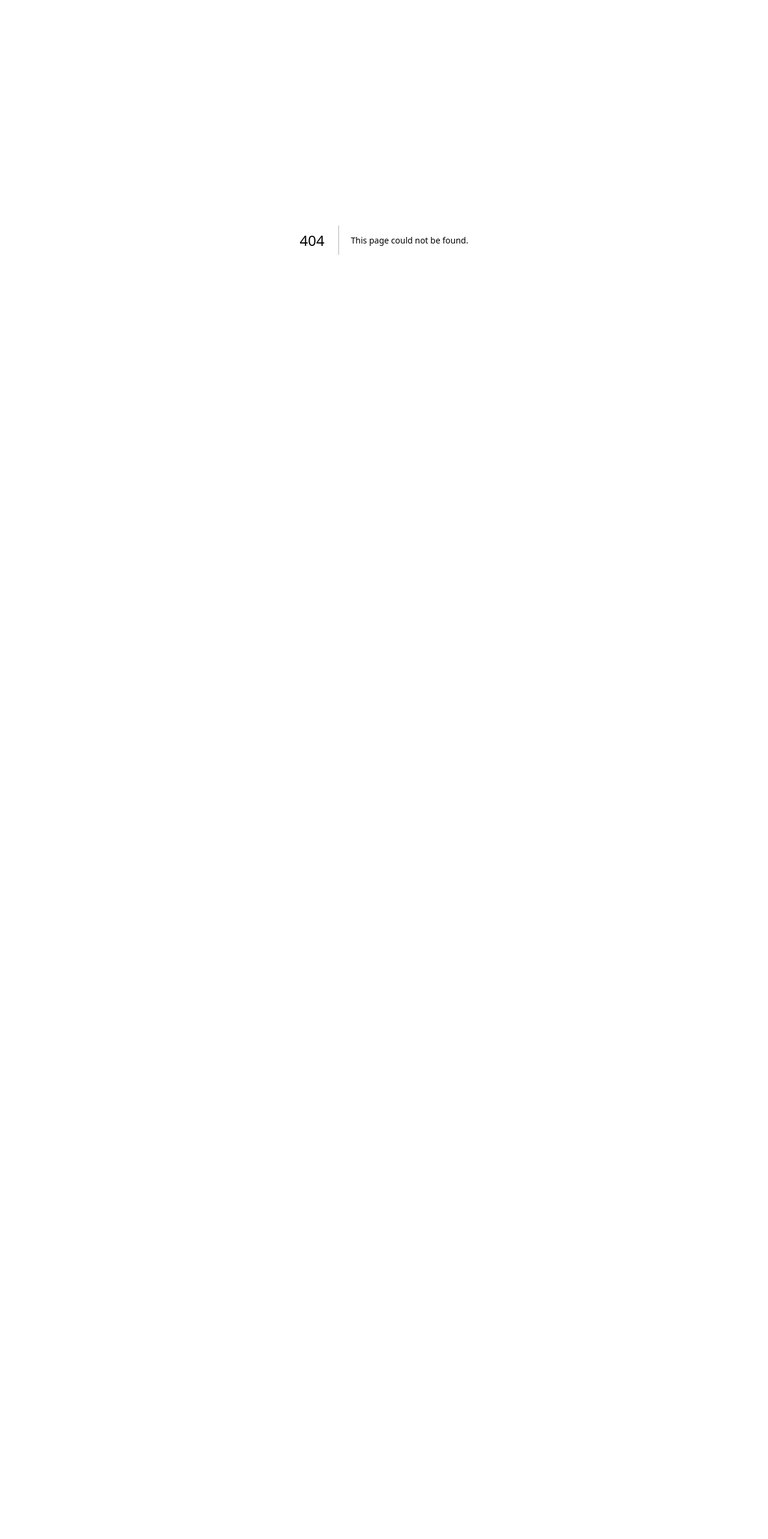
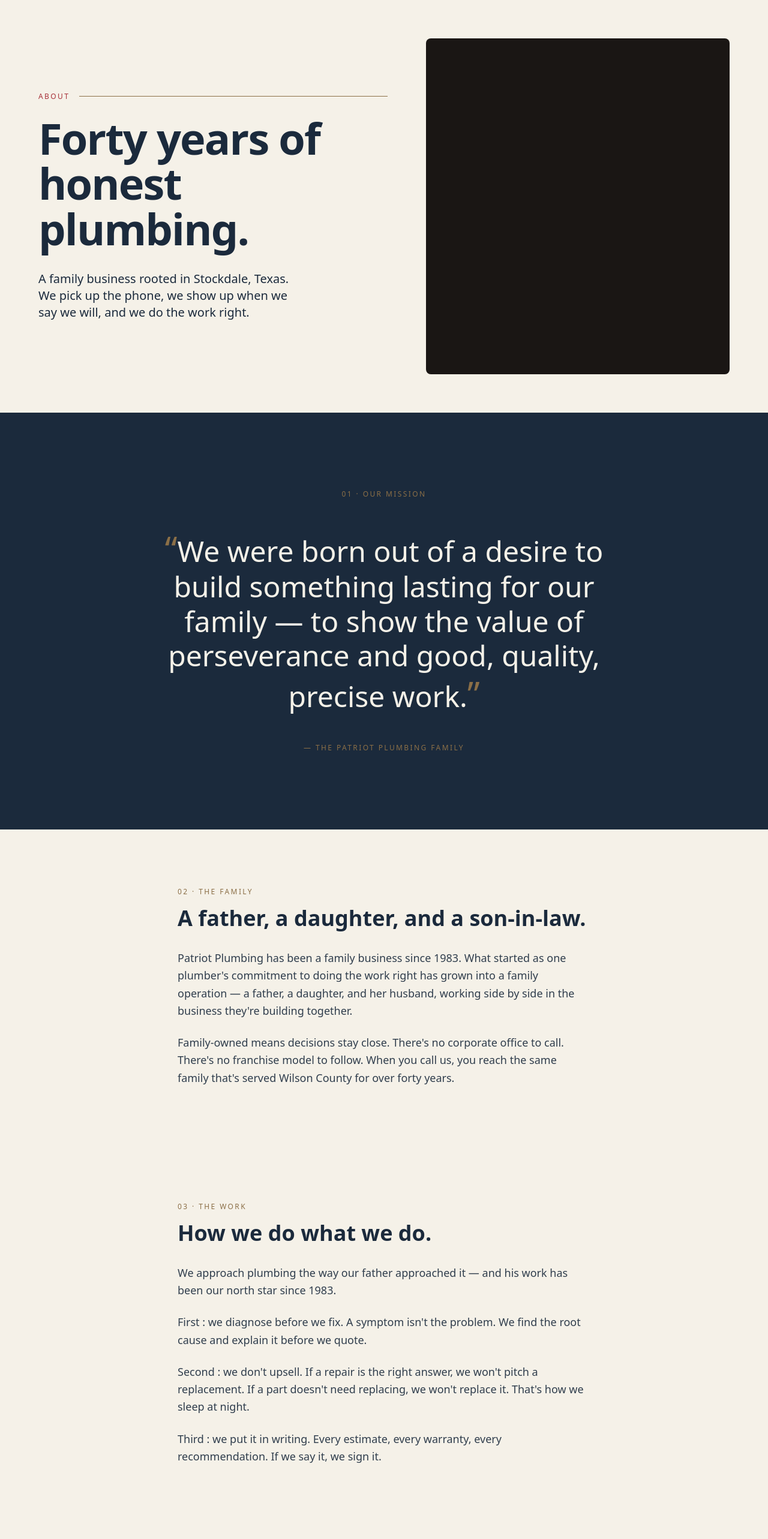
Before and after one commit to harrels77/patriot-plumbing-of-texas, a Next.js app: page /about in a window 1280 px wide. Before the commit this address had no page. Shown: the top 2566 px of the page at 60% size. Before the commit the page ends 800 px from the top, so only its background shows below. Built offline with nearby package versions, Linux system fonts and the light colour scheme.

Commit message:
feat: add About page with editorial layout and family mission

```diff
--- /dev/null
+++ b/src/app/about/page.tsx
@@ -0,0 +1,249 @@
+import type { Metadata } from "next";
+import Footer from "@/components/Footer";
+import { services } from "@/data/services";
+
+export const metadata: Metadata = {
+  title: "About",
+  description:
+    "Family-owned plumbing in Stockdale, Texas since 1983. Our mission, our family, our work, our promise.",
+};
+
+// The six promises rendered in Section 6 — kept in order, in one place.
+const promises = [
+  "A real person on the phone — not an auto-router",
+  "A free in-home estimate before any work begins",
+  "A written quote with no fine print",
+  "The right materials and the right permits",
+  "A written warranty on every install",
+  "An invoice that matches what we quoted",
+];
+
+export default function AboutPage() {
+  return (
+    <>
+      {/* SECTION 1 — Page hero (asymmetric, no CTA) */}
+      <section
+        aria-label="About hero"
+        className="mx-auto grid min-h-[70vh] max-w-7xl grid-cols-1 items-center gap-12 bg-cream px-6 py-16 sm:px-10 lg:grid-cols-[1.15fr_1fr] lg:gap-16 lg:px-16"
+      >
+        {/* Left column — eyebrow, headline, subtitle */}
+        <div className="flex flex-col">
+          <div className="mb-6 flex items-center gap-4">
+            <p className="font-mono text-xs uppercase tracking-[0.2em] text-rust">
+              ABOUT
+            </p>
+            <div aria-hidden="true" className="h-px flex-1 bg-tan" />
+          </div>
+          <h1
+            className="font-serif text-5xl font-semibold leading-[1.05] tracking-tight text-navy sm:text-6xl lg:text-7xl"
+            style={{ fontVariationSettings: "'opsz' 144, 'SOFT' 50" }}
+          >
+            Forty years of honest plumbing.
+          </h1>
+          <p className="mt-8 max-w-md font-sans text-lg text-navy sm:text-xl">
+            A family business rooted in Stockdale, Texas. We pick up the phone,
+            we show up when we say we will, and we do the work right.
+          </p>
+        </div>
+
+        {/* Right column — documentary photo placeholder (real photo to come) */}
+        <div
+          aria-hidden="true"
+          className="h-64 w-full rounded-lg bg-charcoal sm:h-96 lg:h-[70vh]"
+        />
+      </section>
+
+      {/* SECTION 2 — The Mission (rupture visuelle: dark, centered, generous) */}
+      <section
+        aria-label="Our mission"
+        className="bg-navy py-24 text-cream sm:py-32"
+      >
+        <div className="mx-auto max-w-4xl px-6 text-center sm:px-10">
+          <p className="mb-12 font-mono text-xs uppercase tracking-[0.2em] text-tan">
+            01 · OUR MISSION
+          </p>
+          <blockquote
+            className="font-serif text-3xl font-medium leading-[1.2] text-cream sm:text-4xl lg:text-5xl"
+            style={{ fontVariationSettings: "'opsz' 144, 'SOFT' 50" }}
+          >
+            <span className="text-tan text-[1.2em]">&ldquo;</span>We were born
+            out of a desire to build something lasting for our family — to show
+            the value of perseverance and good, quality, precise work.
+            <span className="text-tan text-[1.2em]">&rdquo;</span>
+          </blockquote>
+          <p className="mt-12 font-mono text-xs uppercase tracking-[0.2em] text-tan">
+            — The Patriot Plumbing family
+          </p>
+        </div>
+      </section>
+
+      {/* SECTION 3 — The Family */}
+      <section
+        aria-label="The family"
+        className="bg-cream py-20 sm:py-24"
+      >
+        <div className="mx-auto max-w-3xl px-6 sm:px-10">
+          <p className="mb-4 font-mono text-xs uppercase tracking-[0.2em] text-tan">
+            02 · THE FAMILY
+          </p>
+          <h2
+            className="mb-8 font-serif text-3xl font-semibold text-navy sm:text-4xl"
+            style={{ fontVariationSettings: "'opsz' 144, 'SOFT' 50" }}
+          >
+            A father, a daughter, and a son-in-law.
+          </h2>
+          <div className="space-y-6 font-sans text-lg leading-relaxed text-navy/90">
+            <p>
+              Patriot Plumbing has been a family business since 1983. What
+              started as one plumber&apos;s commitment to doing the work right
+              has grown into a family operation — a father, a daughter, and her
+              husband, working side by side in the business they&apos;re
+              building together.
+            </p>
+            <p>
+              Family-owned means decisions stay close. There&apos;s no corporate
+              office to call. There&apos;s no franchise model to follow. When
+              you call us, you reach the same family that&apos;s served Wilson
+              County for over forty years.
+            </p>
+          </div>
+        </div>
+      </section>
+
+      {/* SECTION 4 — The Work */}
+      <section
+        aria-label="The work"
+        className="bg-cream py-20 sm:py-24"
+      >
+        <div className="mx-auto max-w-3xl px-6 sm:px-10">
+          <p className="mb-4 font-mono text-xs uppercase tracking-[0.2em] text-tan">
+            03 · THE WORK
+          </p>
+          <h2
+            className="mb-8 font-serif text-3xl font-semibold text-navy sm:text-4xl"
+            style={{ fontVariationSettings: "'opsz' 144, 'SOFT' 50" }}
+          >
+            How we do what we do.
+          </h2>
+          <div className="space-y-6 font-sans text-lg leading-relaxed text-navy/90">
+            <p>
+              We approach plumbing the way our father approached it — and his
+              work has been our north star since 1983.
+            </p>
+            <p>
+              First : we diagnose before we fix. A symptom isn&apos;t the
+              problem. We find the root cause and explain it before we quote.
+            </p>
+            <p>
+              Second : we don&apos;t upsell. If a repair is the right answer, we
+              won&apos;t pitch a replacement. If a part doesn&apos;t need
+              replacing, we won&apos;t replace it. That&apos;s how we sleep at
+              night.
+            </p>
+            <p>
+              Third : we put it in writing. Every estimate, every warranty,
+              every recommendation. If we say it, we sign it.
+            </p>
+          </div>
+        </div>
+      </section>
+
+      {/* SECTION 5 — The Place */}
+      <section
+        aria-label="The place"
+        className="bg-cream py-20 sm:py-24"
+      >
+        <div className="mx-auto max-w-3xl px-6 sm:px-10">
+          <p className="mb-4 font-mono text-xs uppercase tracking-[0.2em] text-tan">
+            04 · THE PLACE
+          </p>
+          <h2
+            className="mb-8 font-serif text-3xl font-semibold text-navy sm:text-4xl"
+            style={{ fontVariationSettings: "'opsz' 144, 'SOFT' 50" }}
+          >
+            Stockdale, Texas.
+          </h2>
+          <div className="space-y-6 font-sans text-lg leading-relaxed text-navy/90">
+            <p>
+              Our roots are in Stockdale — a small town in Wilson County, about
+              an hour southeast of San Antonio. We know the soil, we know the
+              slabs, we know the wells, and we know the families who built this
+              place.
+            </p>
+            <p>
+              We serve South-Central Texas — Stockdale, Sutherland Springs,
+              Floresville, La Vernia, Geronimo, McQueeney, Seguin, San Marcos,
+              and New Braunfels. If you&apos;re somewhere in between, call us. We
+              probably get there.
+            </p>
+          </div>
+        </div>
+      </section>
+
+      {/* SECTION 6 — The Promise */}
+      <section
+        aria-label="Our promise"
+        className="bg-cream py-20 sm:py-24"
+      >
+        <div className="mx-auto max-w-2xl px-6 sm:px-10">
+          <p className="mb-4 font-mono text-xs uppercase tracking-[0.2em] text-tan">
+            05 · OUR PROMISE
+          </p>
+          <h2
+            className="mb-12 font-serif text-3xl font-semibold text-navy sm:text-4xl"
+            style={{ fontVariationSettings: "'opsz' 144, 'SOFT' 50" }}
+          >
+            What you get when you call us.
+          </h2>
+          <ul className="list-none space-y-4">
+            {promises.map((promise) => (
+              <li key={promise} className="flex items-start gap-4">
+                <svg
+                  aria-hidden="true"
+                  viewBox="0 0 24 24"
+                  fill="none"
+                  stroke="currentColor"
+                  strokeWidth={2}
+                  strokeLinecap="round"
+                  strokeLinejoin="round"
+                  className="mt-1 h-[18px] w-[18px] shrink-0 text-rust"
+                >
+                  <path d="m9 6 6 6-6 6" />
+                </svg>
+                <span className="font-sans text-lg leading-relaxed text-navy">
+                  {promise}
+                </span>
+              </li>
+            ))}
+          </ul>
+        </div>
+      </section>
+
+      {/* SECTION 7 — Final CTA (narrative-style, centered) */}
+      <section
+        aria-label="Ready to call"
+        className="bg-cream py-20 sm:py-24 lg:py-28"
+      >
+        <div className="mx-auto max-w-3xl px-6 text-center sm:px-10">
+          <h2
+            className="mb-6 font-serif text-4xl font-semibold text-navy sm:text-5xl lg:text-6xl"
+            style={{ fontVariationSettings: "'opsz' 144, 'SOFT' 50" }}
+          >
+            Ready when you are.
+          </h2>
+          <p className="mb-10 font-sans text-lg text-navy sm:text-xl">
+            We answer the phone Monday through Friday, 8 AM to 5 PM.
+          </p>
+          <a
+            href="tel:+12108571727"
+            className="inline-flex items-center justify-center rounded-full bg-rust px-8 py-4 font-sans text-base font-medium text-cream transition-colors hover:bg-rust/90 sm:text-lg"
+          >
+            Call (210) 857-1727
+          </a>
+        </div>
+      </section>
+
+      <Footer services={services} />
+    </>
+  );
+}
```
